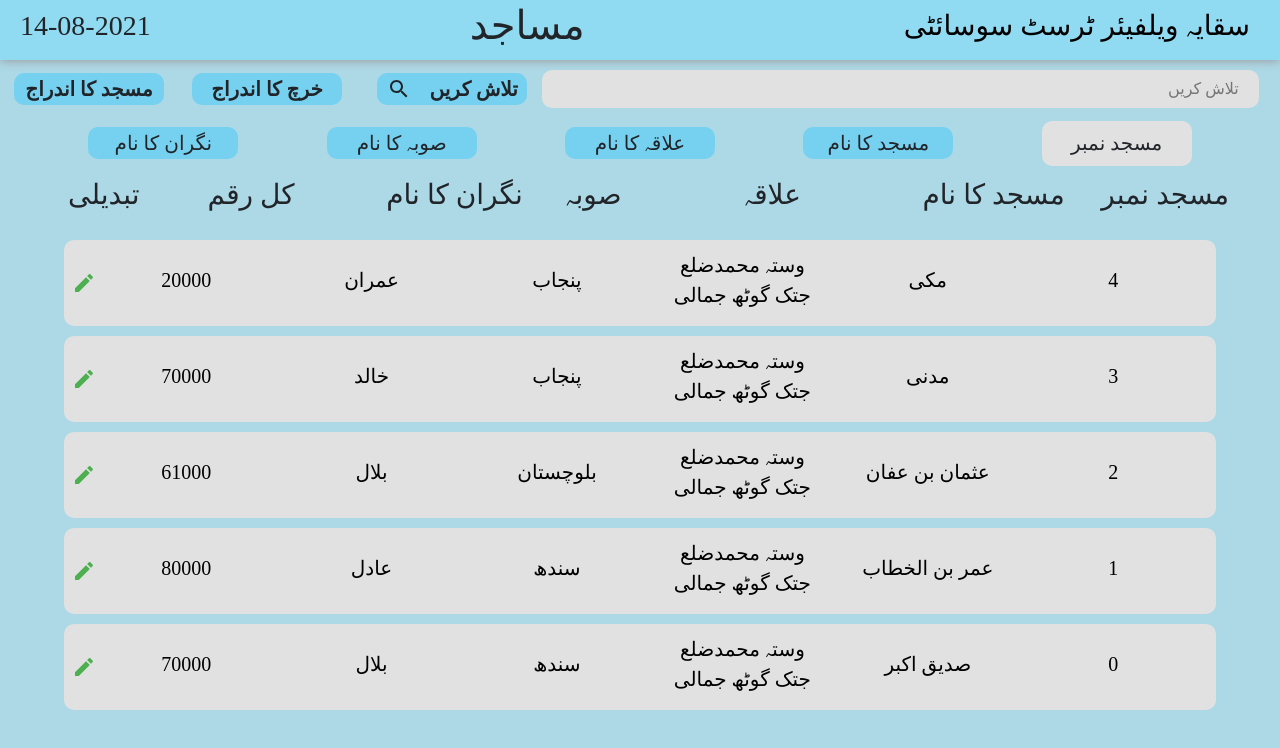
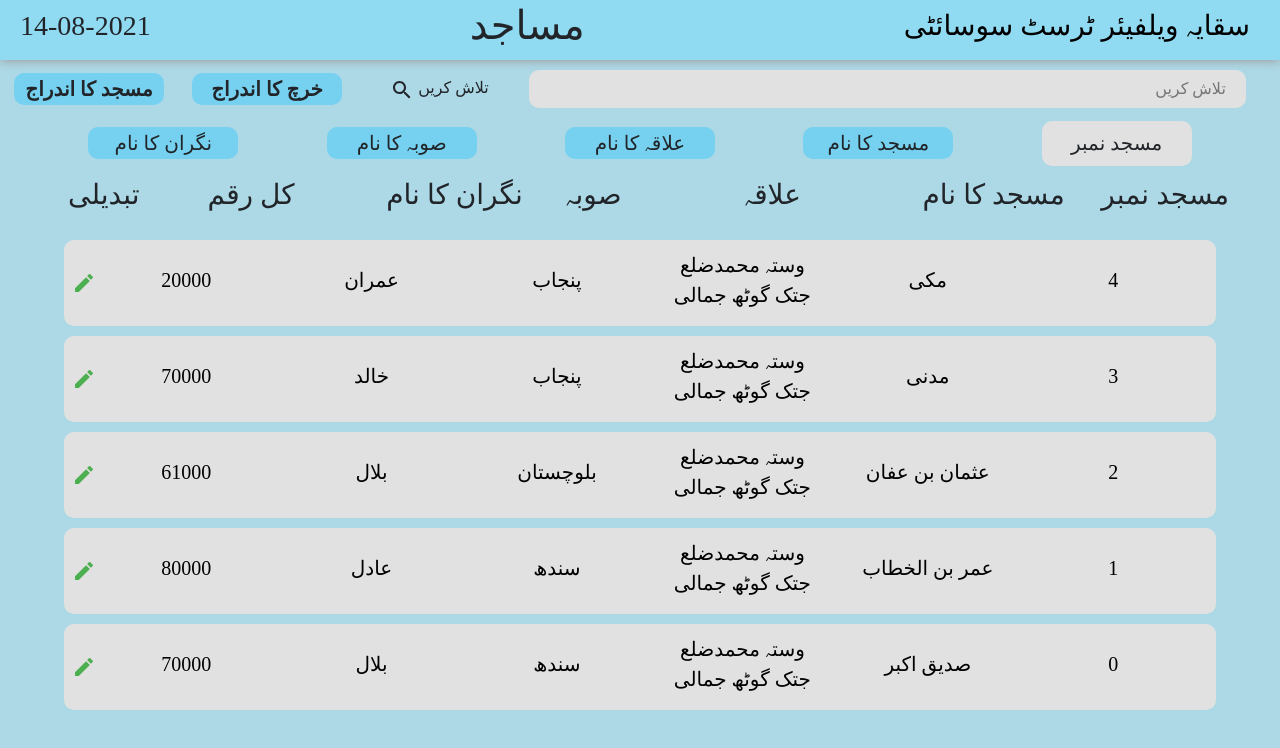
Before and after one commit to khalid129/Saqaya_Welfare, a React (Create React App) app: page /masjid in a window 1280 px wide. Shown: the top 748 px of the page. Built offline with nearby package versions, Linux system fonts and the light colour scheme; a web font is replaced by a local one.

Commit message:
press enter button functionality

```diff
--- a/src/components/Masjid.jsx
+++ b/src/components/Masjid.jsx
@@ -64,6 +64,7 @@ const Masjid = ({
   const [form, setForm] = useState(initialState);
   const [modal2, setModal2] = useState(false);
   const [form2, setForm2] = useState(initialState2);
+  const [enter, setenter] = useState('')
 
   const toggleModal2 = () => {
     setModal2(!modal2);
@@ -140,6 +141,16 @@ const Masjid = ({
     setModal(!modal);
   }
 
+  // Press enter functionality
+
+  const handler = (e)=>{
+    if(e.key==="Enter"){
+      console.log(e.key)
+      updateInput(state, button)
+    }
+  }
+
+
   if (masjidLoading) {
     return <h4>Loading</h4>;
   } else if (masjidErrMess) {
@@ -156,13 +167,16 @@ const Masjid = ({
             خرچ کا اندراج
           </div>
           <div className="search_box">
-          <div className="button search" onClick={() => updateInput(state, button)}>
+          <div className="button search" className="searchBtn"
+          onClick={() => updateInput(state, button)}
+          >
             <SearchIcon/> تلاش کریں
-            </div>
+          </div>
             <input
               type="text"
               placeholder="تلاش کریں"
               onChange={(e) => setstate(e.target.value)}
+              onKeyPress={(e)=>handler(e)}
             />
           </div>
         </div>
```
